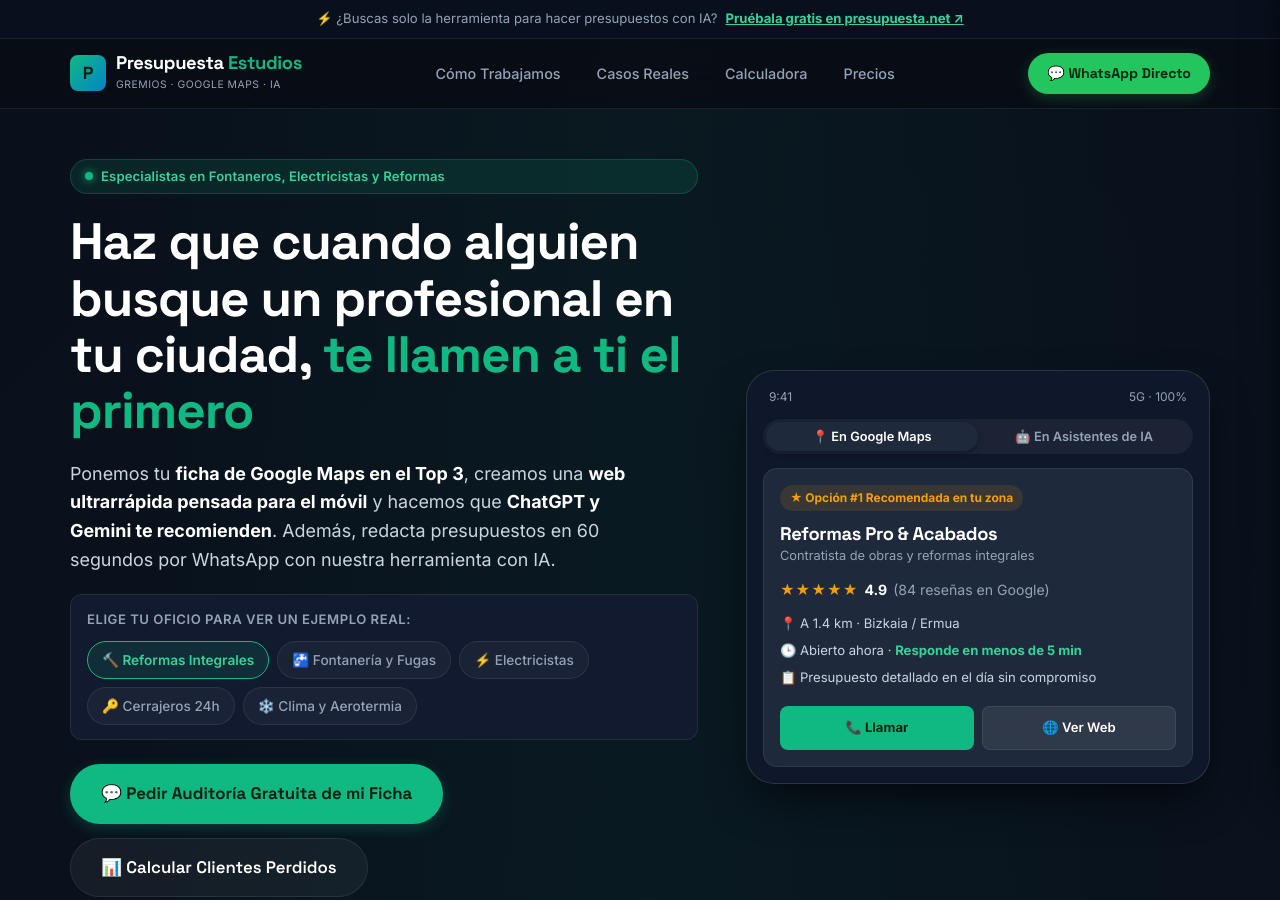
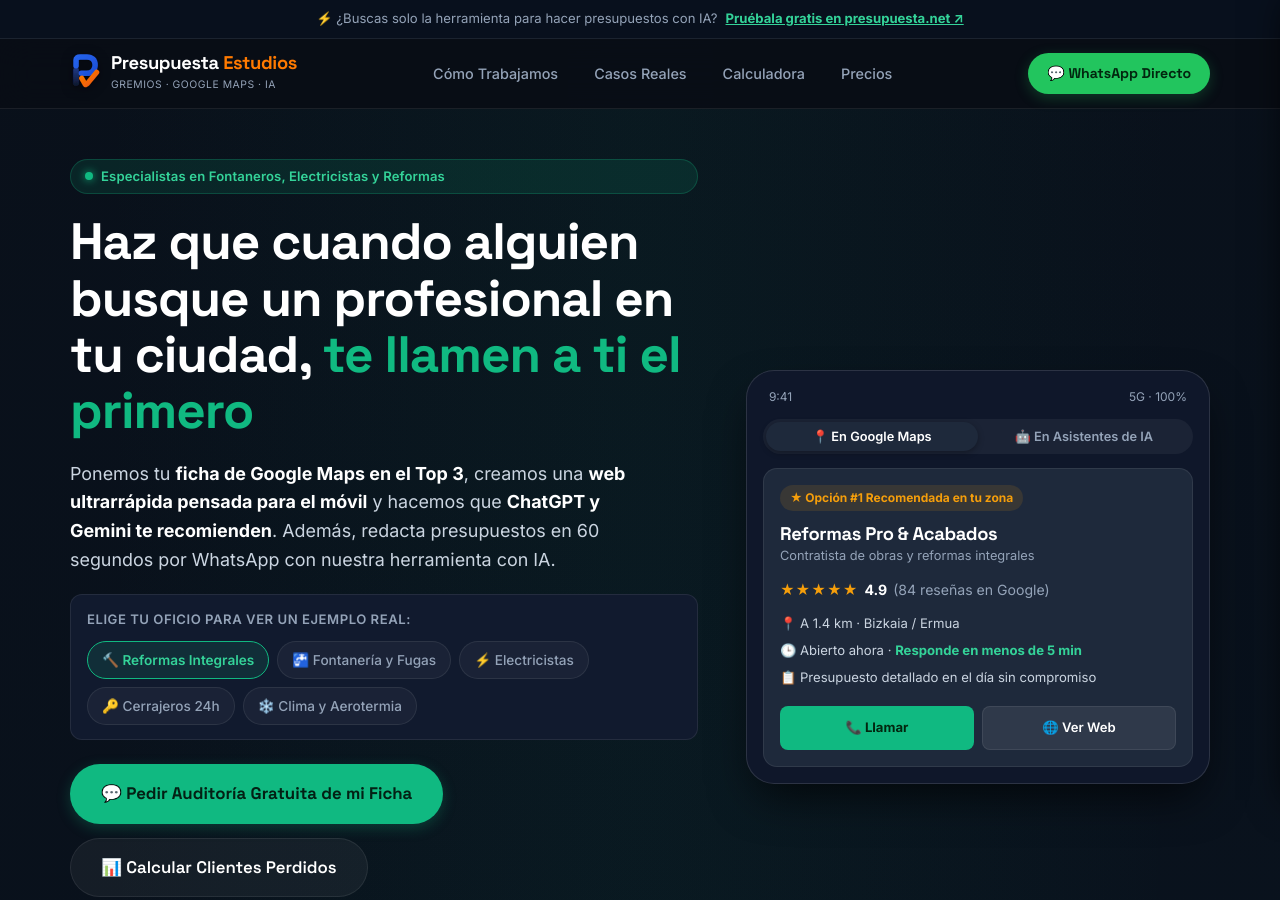
Before and after one commit to rapepra/LANDING-AGENCIA-, a plain HTML site: page index.html in a window 1280 px wide. Shown: the top 900 px of the page. Drawn offline with Linux system fonts and the light colour scheme.

Commit message:
feat: crear logotipo vectorial oficial en azul y naranja inspirado en presupuesta.net e implementarlo en cabecera, drawer móvil, footer y favicon

```diff
--- a/assets/css/styles.css
+++ b/assets/css/styles.css
@@ -261,18 +261,17 @@
   flex-shrink: 0;
 }
 
-.logo-icon {
-  width: 36px;
-  height: 36px;
-  border-radius: 8px;
-  background: linear-gradient(135deg, var(--color-brand) 0%, #0284c7 100%);
-  display: flex;
-  align-items: center;
-  justify-content: center;
-  color: #032014;
-  font-weight: 800;
-  font-size: 1.1rem;
-  font-family: var(--font-heading);
+.brand-logo-img {
+  width: auto;
+  height: 38px;
+  object-fit: contain;
+  filter: drop-shadow(0 2px 6px rgba(0, 0, 0, 0.35));
+  flex-shrink: 0;
+  transition: transform var(--transition-fast);
+}
+
+.logo-group:hover .brand-logo-img {
+  transform: scale(1.05);
 }
 
 .logo-text {
@@ -285,7 +284,7 @@
 }
 
 .logo-text span {
-  color: var(--color-brand);
+  color: #ff7a00; /* Naranja enérgico corporativo de presupuesta.net */
 }
 
 .logo-sub {
--- a/index.html
+++ b/index.html
@@ -27,6 +27,9 @@
   <link rel="preconnect" href="https://fonts.googleapis.com" />
   <link rel="preconnect" href="https://fonts.gstatic.com" crossorigin />
   <link href="https://fonts.googleapis.com/css2?family=Inter:wght@400;500;600;700&family=Space+Grotesk:wght@600;700;800&display=swap" rel="stylesheet" />
+
+  <!-- Favicon Oficial Azul y Naranja -->
+  <link rel="icon" type="image/svg+xml" href="assets/images/logo.svg" />
 
   <!-- Hoja de Estilos Nativa -->
   <link rel="stylesheet" href="assets/css/styles.css" />
@@ -141,7 +144,7 @@
   <header class="site-header">
     <div class="container header-inner">
       <a href="#" class="logo-group" aria-label="Presupuesta Estudios Inicio">
-        <div class="logo-icon">P</div>
+        <img src="assets/images/logo.svg" alt="Logo de Presupuesta Estudios" width="34" height="40" class="brand-logo-img" />
         <div>
           <div class="logo-text">Presupuesta <span>Estudios</span></div>
           <span class="logo-sub">Gremios · Google Maps · IA</span>
@@ -180,7 +183,7 @@
   <aside id="mobile-drawer" class="mobile-drawer" role="dialog" aria-modal="true" aria-label="Menú móvil">
     <div class="mobile-drawer-header">
       <div class="logo-group">
-        <div class="logo-icon">P</div>
+        <img src="assets/images/logo.svg" alt="Logo de Presupuesta Estudios" width="30" height="36" class="brand-logo-img" />
         <div>
           <div class="logo-text">Presupuesta <span>Estudios</span></div>
           <span class="logo-sub">Gremios & Reformas</span>
@@ -1068,7 +1071,7 @@
 
         <div>
           <div class="logo-group" style="margin-bottom: 14px;">
-            <div class="logo-icon">P</div>
+            <img src="assets/images/logo.svg" alt="Logo de Presupuesta Estudios" width="34" height="40" class="brand-logo-img" />
             <div class="logo-text">Presupuesta <span>Estudios</span></div>
           </div>
           <p style="font-size: 0.88rem; color: var(--text-muted); line-height: 1.6; margin-bottom: 14px;">
```
Also changed, not shown: assets/images/logo-horizontal.svg (added), assets/images/logo.svg (added).
